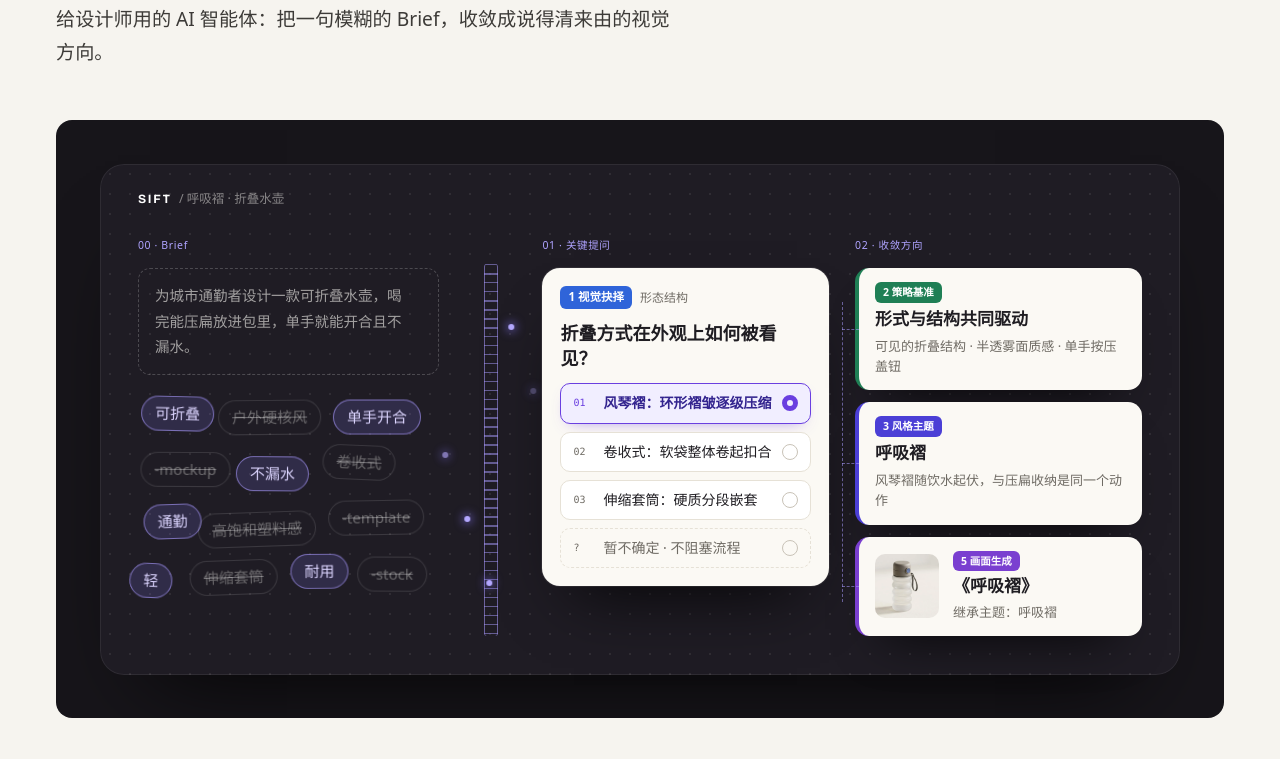
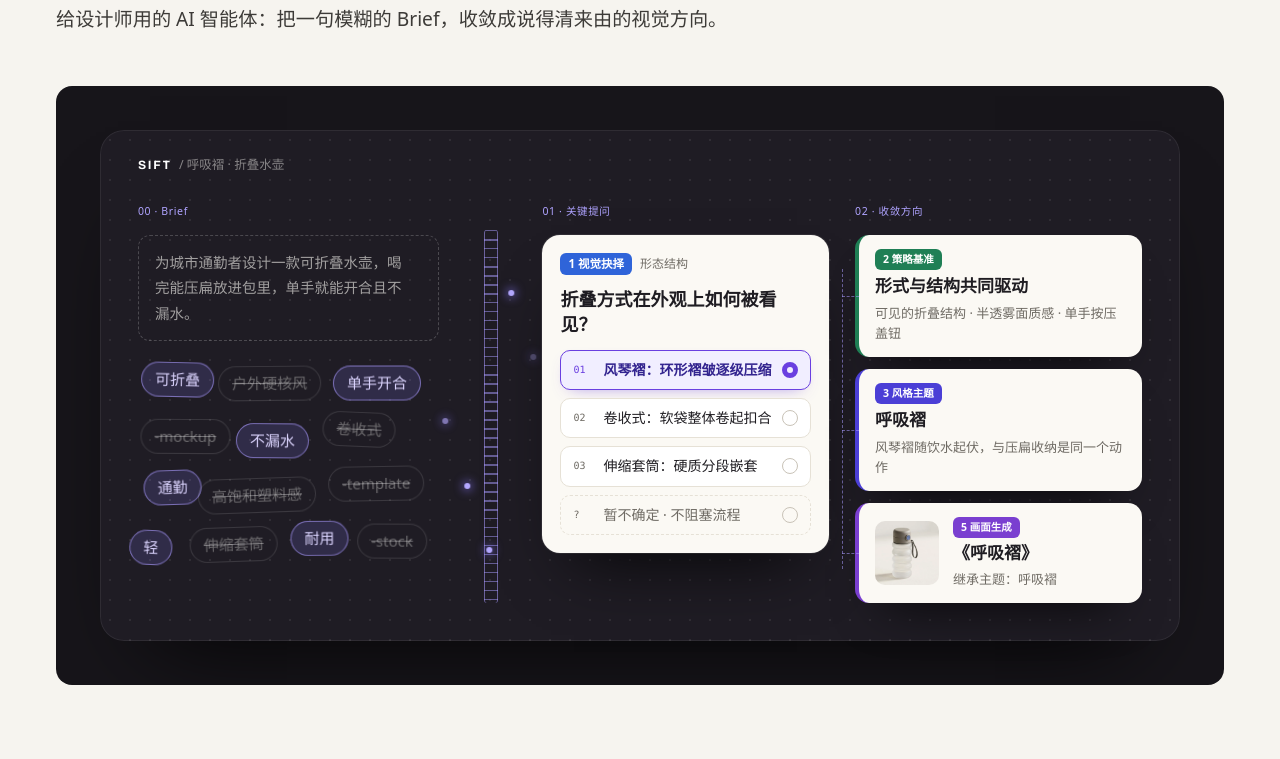
Before and after one commit to LeysonApple/Personal-Website, a plain HTML site: page projects/sift.html in a window 1280 px wide. Shown: the part 341-1100 px from the top of the page. Drawn offline with Linux system fonts and the light colour scheme.

Commit message:
案例副标题加宽，避免单字孤行

```diff
--- a/assets/css/style.css
+++ b/assets/css/style.css
@@ -169,7 +169,7 @@ p { text-wrap: pretty; }
 .c-kick .pn { color: var(--ink); font-size: 15px; font-weight: var(--w-bold); }
 .c-kick-d::before { content: "·"; margin-right: 10px; }
 .c-hero h1 { font-size: var(--t5); line-height: 1.22; letter-spacing: -.01em; max-width: 16em; }
-.c-sub { margin: 20px 0 0; font-size: var(--t3); color: var(--ink-2); max-width: 34em; line-height: 1.75; }
+.c-sub { margin: 20px 0 0; font-size: var(--t3); color: var(--ink-2); max-width: 40em; line-height: 1.75; }
 
 .c-cover > * { border-radius: var(--r); overflow: hidden; }
 .c-cover > img, .c-cover > picture img { width: 100%; aspect-ratio: 16 / 9; object-fit: cover; border-radius: var(--r); }
```
